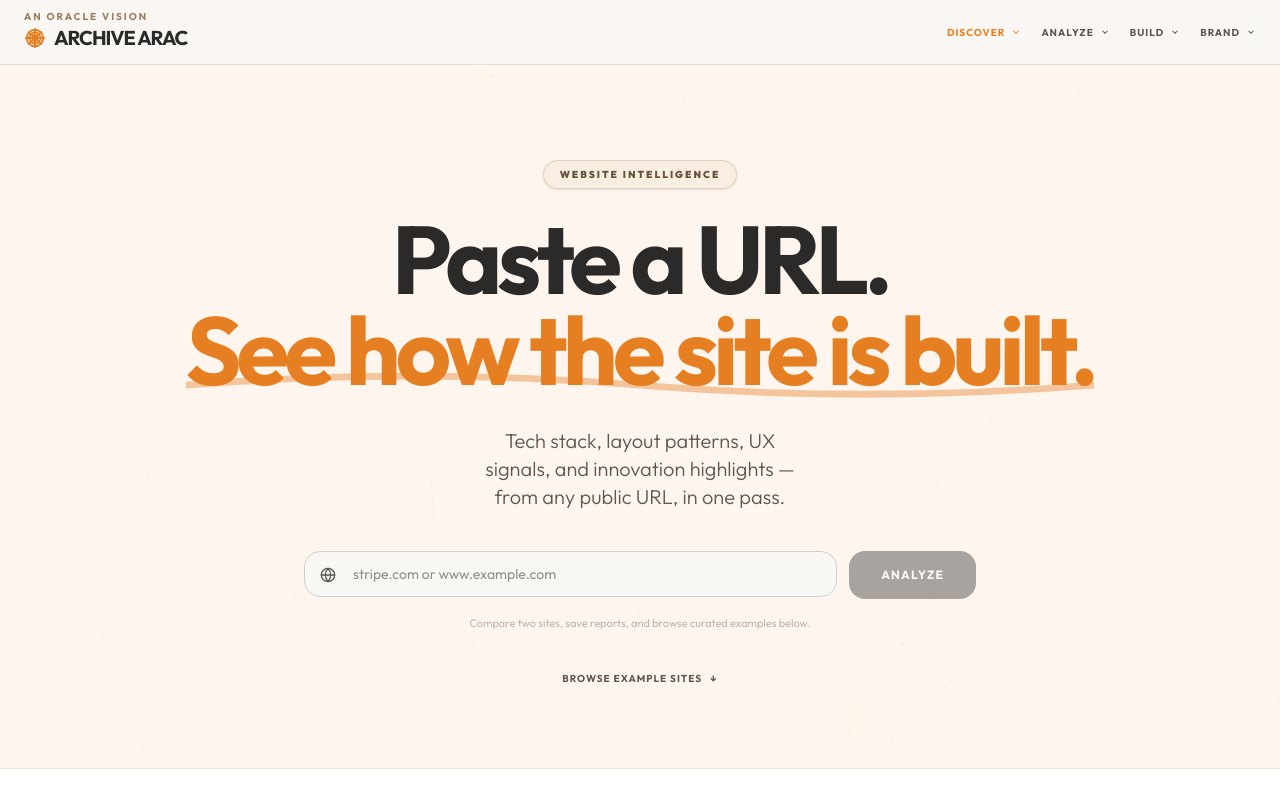
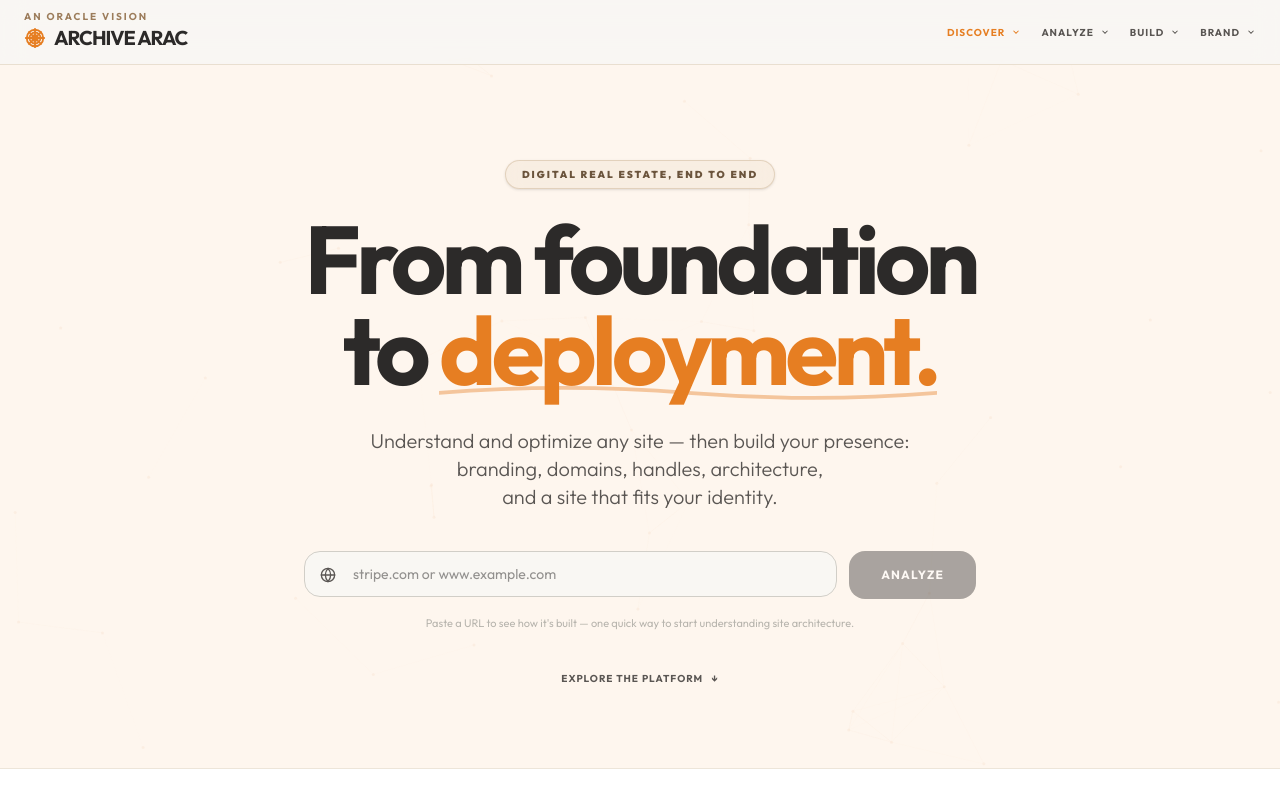
Before and after one commit to anOracleStack/archive-arac, a Next.js app: page / in a window 1280 px wide. Shown: the top 800 px of the page. Built offline with nearby package versions, Linux system fonts and the light colour scheme.

Commit message:
Reframe hero around digital real estate end to end.
Visitors should see foundation-to-deployment positioning with analyze-and-build pillars before the URL hook, not URL-first messaging alone.

```diff
--- a/src/components/AnalyzerSection.tsx
+++ b/src/components/AnalyzerSection.tsx
@@ -106,7 +106,7 @@ export function AnalyzerSection({ initialUrl = "", showIntro = true }: AnalyzerS
           <ScrollReveal>
             <div className="text-center mb-12">
               <p className="inline-flex items-center gap-2 mb-4 px-4 py-1.5 rounded-full border border-[#C4A882]/40 text-[#6B543C] text-[10px] font-black tracking-[0.2em] uppercase bg-[#C4A882]/10 shadow-sm">
-                Full report
+                Understand &amp; optimize
               </p>
               <div className="flex flex-wrap items-center justify-center gap-3 mb-4">
                 <h2 className="text-4xl md:text-5xl font-bold tracking-tight text-balance">
@@ -120,8 +120,8 @@ export function AnalyzerSection({ initialUrl = "", showIntro = true }: AnalyzerS
               <BalancedText
                 className="text-[#5A5653] mb-6"
                 lines={[
-                  "Tech stack, design patterns, UX signals, innovation notes,",
-                  "and strand picks — or compare two URLs side by side.",
+                  "Features, structure, UX signals, and ideas to make sites more innovative —",
+                  "from one URL or a side-by-side compare.",
                 ]}
               />
               <ModeToggle mode={mode} onChange={(m) => { setMode(m); single.reset(); resetCompare(); }} />
--- a/src/components/Hero.tsx
+++ b/src/components/Hero.tsx
@@ -26,14 +26,14 @@ export function Hero() {
     <header className="relative pt-40 pb-20 px-6 max-w-5xl mx-auto text-center z-10">
       <ScrollReveal>
         <p className="inline-block mb-6 px-4 py-1.5 rounded-full border border-[#C4A882]/40 text-[#6B543C] text-[10px] font-black tracking-[0.2em] uppercase bg-[#C4A882]/10 backdrop-blur-sm shadow-sm">
-          Website intelligence
+          Digital real estate, end to end
         </p>
       </ScrollReveal>
       <ScrollReveal index={1}>
         <h1 className="text-5xl md:text-7xl lg:text-8xl font-bold mb-8 leading-[0.95] tracking-tighter text-balance">
-          Paste a URL.{" "}
+          From foundation to{" "}
           <span className="text-[#E67E22] relative inline-block">
-            See how the site is built.
+            deployment.
             <svg className="absolute -bottom-2 left-0 w-full" viewBox="0 0 200 8" fill="none" aria-hidden>
               <path d="M0 4 Q50 0 100 4 Q150 8 200 4" stroke="#E67E22" strokeWidth="1.5" strokeLinecap="round" fill="none" opacity="0.4" />
             </svg>
@@ -44,8 +44,8 @@ export function Hero() {
         <BalancedText
           className="text-lg md:text-xl text-[#5A5653] font-light max-w-2xl mx-auto"
           lines={[
-            "Tech stack, layout patterns, UX signals, and innovation highlights —",
-            "from any public URL, in one pass.",
+            "Understand and optimize any site — then build your presence:",
+            "branding, domains, handles, architecture, and a site that fits your identity.",
           ]}
         />
       </ScrollReveal>
@@ -76,7 +76,7 @@ export function Hero() {
           </button>
         </form>
         <p className="mt-4 text-[11px] text-[#B8B5AE]">
-          Compare two sites, save reports, and browse curated examples below.
+          Paste a URL to see how it&apos;s built — one quick way to start understanding site architecture.
         </p>
       </ScrollReveal>
       <ScrollReveal index={4}>
@@ -85,7 +85,7 @@ export function Hero() {
             href="#index"
             className="inline-flex items-center gap-2 text-[10px] font-bold uppercase tracking-widest text-[#5A5653] hover:text-[#E67E22] transition-colors"
           >
-            Browse example sites
+            Explore the platform
             <span aria-hidden>↓</span>
           </a>
         </div>
```
